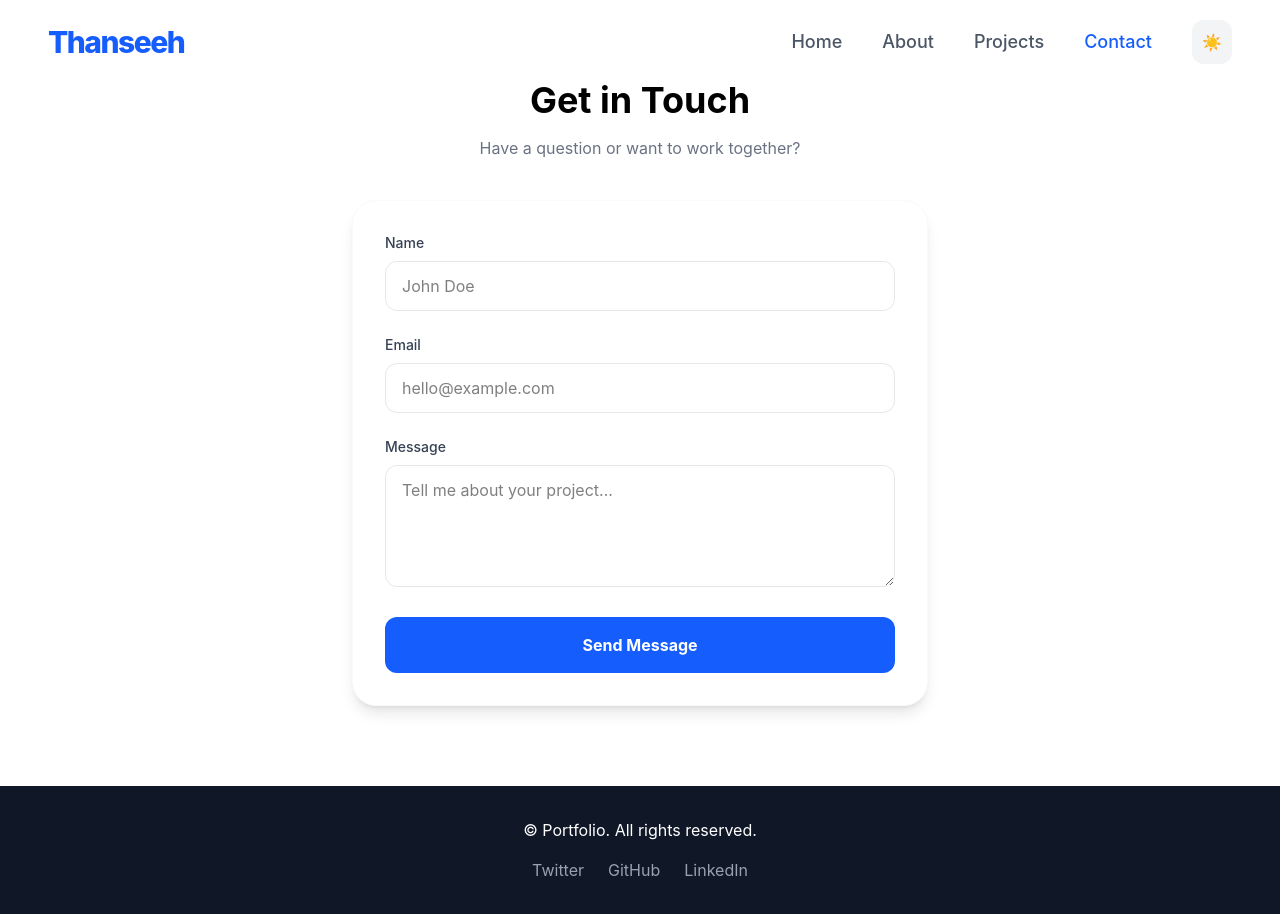
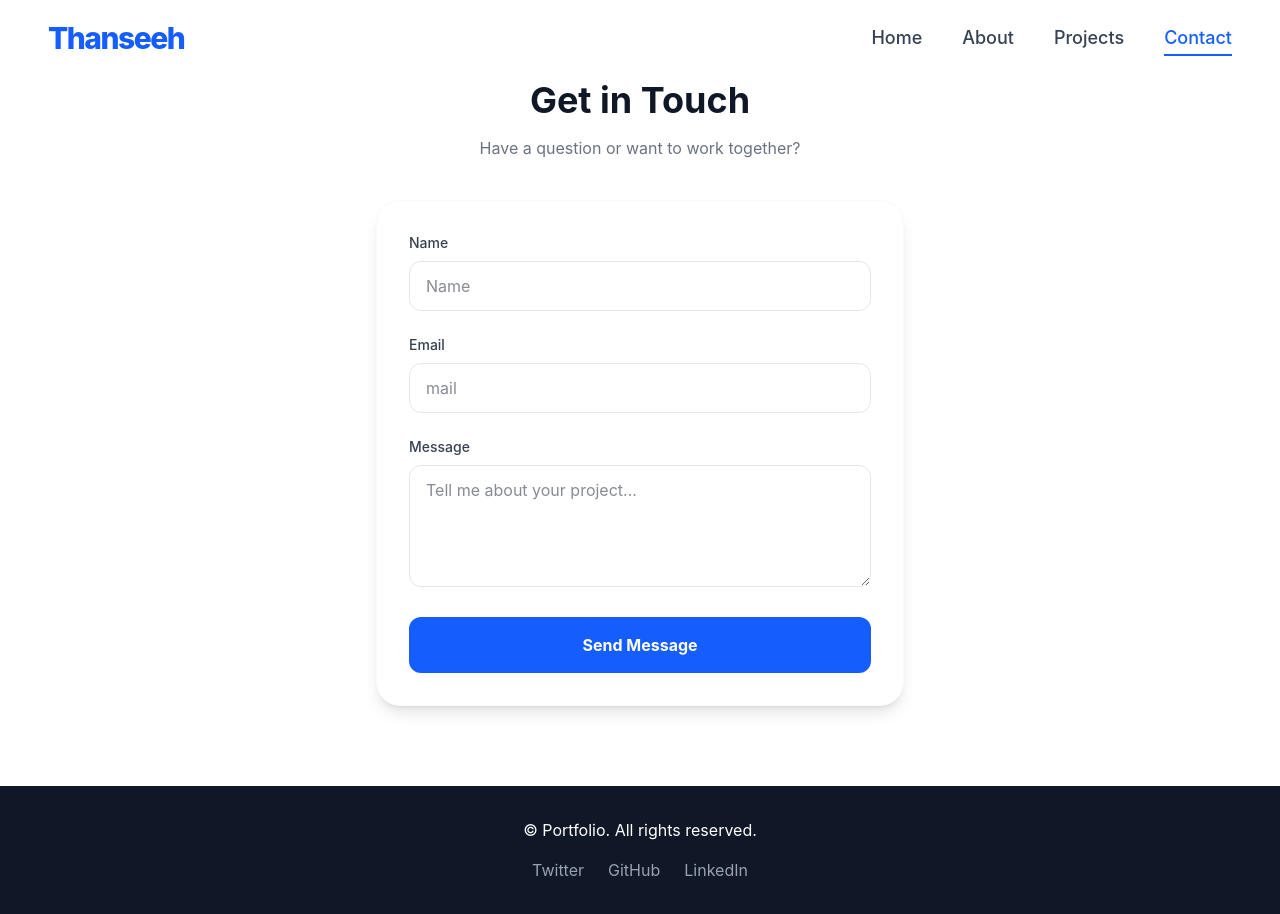
Before and after one commit to thansee6/portfolio, a React app: page /contact in a window 1280 px wide. Built offline with nearby package versions, Linux system fonts and the light colour scheme; the HTML template or start-up script is replaced by a standard one.

Commit message:
contact form validation

```diff
--- a/src/App.jsx
+++ b/src/App.jsx
@@ -1,3 +1,4 @@
+import { useState, useEffect } from 'react';
 import { BrowserRouter as Router, Routes, Route } from 'react-router-dom';
 import Navbar from './components/Navbar';
 import Footer from './components/Footer';
@@ -8,6 +9,19 @@ import Contact from './pages/Contact';
 import Loader from './components/Loader';
 
 function App() {
+  const [loading, setLoading] = useState(true);
+
+  useEffect(() => {
+    const timer = setTimeout(() => {
+      setLoading(false);
+    }, 75);
+    return () => clearTimeout(timer);
+  }, []);
+
+  if (loading) {
+    return <Loader />;
+  }
+
   return (
     <Router>
       <div className="flex flex-col min-h-screen bg-white dark:bg-black transition-colors duration-300">
--- a/src/components/Hero.jsx
+++ b/src/components/Hero.jsx
@@ -17,7 +17,7 @@ const Hero = ({ onOpenModal }) => {
         Hi, I’m <span className="text-blue-600">Thanseeh</span>
       </h1>
 
-      <p className="text-lg md:text-2xl text-gray-600 dark:text-gray-400 max-w-2xl mb-10 leading-relaxed">
+      <p className="text-lg md:text-2xl text-gray-600 dark:text-gray-400 max-w-2xl mb-8 leading-relaxed">
         Building high-performance, beautiful web experiences with
         <span className="text-gray-900 dark:text-white font-semibold"> React & Tailwind CSS.</span>
       </p>
--- a/src/components/Navbar.jsx
+++ b/src/components/Navbar.jsx
@@ -1,5 +1,5 @@
 import { useState, useEffect } from 'react';
-import { NavLink, Link, useNavigate } from 'react-router-dom';
+import { NavLink, Link, useNavigate, useLocation } from 'react-router-dom';
 
 const Navbar = () => {
   const navigate = useNavigate();
@@ -25,16 +25,24 @@ const Navbar = () => {
   }, [darkMode]);
 
   const navLinks = [
-    { name: 'Home', id: '/', href: '/' },
+    { name: 'Home', id: 'home', href: '/' },
     { name: 'About', id: 'about', href: '/about' },
     { name: 'Projects', id: 'projects', href: '/projects' },
     { name: 'Contact', id: 'contact', href: '/contact' },
   ];
 
+  const location = useLocation();
+
  useEffect(() => {
+  if (location.pathname !== '/') {
+    setActiveSection(location.pathname.substring(1));
+  } else if (window.scrollY < 100) {
+    setActiveSection('home');
+  }
+
   const observerCallback = (entries) => {
     entries.forEach((entry) => {
-        if (entry.isIntersecting) {
+      if (entry.isIntersecting && location.pathname === '/') {
         setActiveSection(entry.target.id);
       }
     });
@@ -45,13 +53,13 @@ const Navbar = () => {
     threshold: 0.6,
   });
 
-    navLinks.forEach((link) => {
-      const element = document.getElementById(link.id);
-      if (element) observer.observe(element);
-    });
 
-    return () => observer.disconnect();
-  }, []);
+  return () => {
+    observer.disconnect();
+  };
+}, [location.pathname]);
+
+
 
   useEffect(() => {
     const handleScroll = () => setScrolled(window.scrollY > 50);
@@ -90,8 +98,7 @@ const Navbar = () => {
   `;
 
   return (
-    <nav className={`fixed w-full top-0 z-50 transition-all duration-300 ${
-      scrolled
+    <nav className={`fixed w-full top-0 z-50 transition-all duration-300 ${scrolled
         ? 'bg-white/90 dark:bg-gray-900/90 backdrop-blur-md shadow-md py-3'
         : 'bg-white dark:bg-gray-900 py-5'
       }`}>
@@ -103,18 +110,22 @@ const Navbar = () => {
 
         <div className="hidden md:flex items-center space-x-10">
           {navLinks.map((link) => (
-            <NavLink key={link.name} to={link.href} className={navLinkStyles}>
+            <button
+              key={link.name}
+              onClick={() => handleLinkClick(link)}
+              className={`
+        text-lg font-medium transition-all duration-300 relative py-1
+        ${activeSection === link.id
+                  ? 'text-blue-600 dark:text-blue-400'
+                  : 'text-gray-700 dark:text-gray-300 hover:text-blue-600'
+                }
+      `}
+            >
               {link.name}
-              <span className="absolute bottom-0 left-0 w-0 h-0.5 bg-blue-600 transition-all duration-300 group-hover:w-full"></span>
-            </NavLink>
+              <span className={`absolute bottom-0 left-0 h-0.5 bg-blue-600 transition-all duration-300 ${activeSection === link.id ? 'w-full' : 'w-0'
+                }`}></span>
+            </button>
           ))}
-
-          <button
-            onClick={() => setDarkMode(!darkMode)}
-            className="p-2.5 rounded-xl bg-gray-100 dark:bg-gray-800 hover:ring-2 ring-blue-400 transition-all"
-          >
-            {darkMode ? '🌙' : '☀️'}
-          </button>
         </div>
 
         <div className="md:hidden flex items-center space-x-4">
@@ -158,5 +169,4 @@ const Navbar = () => {
     </nav>
   );
 };
-
 export default Navbar;
--- a/src/pages/Contact.jsx
+++ b/src/pages/Contact.jsx
@@ -1,27 +1,103 @@
-const Contact = () => (
-  <div className="py-20 max-w-xl mx-auto">
+import { useState } from 'react';
+
+const Contact = () => {
+  const [formData, setFormData] = useState({ name: '', email: '', message: '' });
+  const [errors, setErrors] = useState({});
+  const [success, setSuccess] = useState(false);
+
+  const handleChange = (e) => {
+    setFormData({
+      ...formData,
+      [e.target.name]: e.target.value
+    });
+    // Clear error immediately when user begins typing
+    if (errors[e.target.name]) {
+      setErrors({ ...errors, [e.target.name]: '' });
+    }
+  };
+
+  const validate = () => {
+    const newErrors = {};
+    if (!formData.name.trim()) newErrors.name = 'Name is required';
+    if (!formData.email.trim()) {
+      newErrors.email = 'Email is required';
+    } else if (!/^[^\s@]+@[^\s@]+\.[^\s@]+$/.test(formData.email)) {
+      newErrors.email = 'Invalid email format';
+    }
+    if (!formData.message.trim()) newErrors.message = 'Message is required';
+    return newErrors;
+  };
+
+  const handleSubmit = (e) => {
+    e.preventDefault();
+    const validationErrors = validate();
+    if (Object.keys(validationErrors).length > 0) {
+      setErrors(validationErrors);
+      setSuccess(false);
+    } else {
+      setErrors({});
+      setSuccess(true);
+      setFormData({ name: '', email: '', message: '' });
+    }
+  };
+
+  return (
+    <div className="py-20 max-w-xl mx-auto px-6">
       <div className="text-center mb-10">
-      <h2 className="text-4xl font-bold mb-4">Get in Touch</h2>
-      <p className="text-gray-500">Have a question or want to work together?</p>
+        <h2 className="text-4xl font-bold mb-4 text-gray-900 dark:text-white transition-colors duration-300">Get in Touch</h2>
+        <p className="text-gray-500 dark:text-gray-400">Have a question or want to work together?</p>
       </div>
-    <form className="space-y-6 bg-white p-8 rounded-3xl shadow-lg border border-gray-50">
+      <form onSubmit={handleSubmit} className="space-y-6 bg-white dark:bg-gray-900 p-8 rounded-3xl shadow-lg border border-gray-50 dark:border-gray-800 transition-colors duration-300">
+
+        {success && (
+          <div className="p-4 bg-green-50 dark:bg-green-900/30 text-green-600 dark:text-green-400 rounded-xl text-center font-medium">
+            Message sent successfully!
+          </div>
+        )}
+
         <div>
-        <label className="block text-sm font-medium text-gray-700 mb-2">Name</label>
-        <input type="text" className="w-full px-4 py-3 rounded-xl border border-gray-200 focus:ring-2 focus:ring-blue-500 outline-none transition" placeholder="John Doe" />
+          <label className="block text-sm font-medium text-gray-700 dark:text-gray-300 mb-2">Name</label>
+          <input
+            type="text"
+            name="name"
+            placeholder="Name "
+            value={formData.name}
+            onChange={handleChange}
+            className={`w-full px-4 py-3 rounded-xl border ${errors.name ? 'border-red-500' : 'border-gray-200 dark:border-gray-700'} bg-transparent text-gray-900 dark:text-white focus:ring-2 focus:ring-blue-500 outline-none transition`}
+
+          />
+          {errors.name && <p className="text-red-500 text-sm mt-1">{errors.name}</p>}
         </div>
         <div>
-        <label className="block text-sm font-medium text-gray-700 mb-2">Email</label>
-        <input type="email" className="w-full px-4 py-3 rounded-xl border border-gray-200 focus:ring-2 focus:ring-blue-500 outline-none transition" placeholder="hello@example.com" />
+          <label className="block text-sm font-medium text-gray-700 dark:text-gray-300 mb-2">Email</label>
+          <input
+            type="email"
+            name="email"
+            value={formData.email}
+            onChange={handleChange}
+            className={`w-full px-4 py-3 rounded-xl border ${errors.email ? 'border-red-500' : 'border-gray-200 dark:border-gray-700'} bg-transparent text-gray-900 dark:text-white focus:ring-2 focus:ring-blue-500 outline-none transition`}
+            placeholder="mail"
+          />
+          {errors.email && <p className="text-red-500 text-sm mt-1">{errors.email}</p>}
         </div>
         <div>
-        <label className="block text-sm font-medium text-gray-700 mb-2">Message</label>
-        <textarea rows="4" className="w-full px-4 py-3 rounded-xl border border-gray-200 focus:ring-2 focus:ring-blue-500 outline-none transition" placeholder="Tell me about your project..."></textarea>
+          <label className="block text-sm font-medium text-gray-700 dark:text-gray-300 mb-2">Message</label>
+          <textarea
+            rows="4"
+            name="message"
+            value={formData.message}
+            onChange={handleChange}
+            className={`w-full px-4 py-3 rounded-xl border ${errors.message ? 'border-red-500' : 'border-gray-200 dark:border-gray-700'} bg-transparent text-gray-900 dark:text-white focus:ring-2 focus:ring-blue-500 outline-none transition`}
+            placeholder="Tell me about your project..."
+          ></textarea>
+          {errors.message && <p className="text-red-500 text-sm mt-1">{errors.message}</p>}
         </div>
-      <button className="w-full bg-blue-600 text-white py-4 rounded-xl font-bold hover:bg-blue-700 transition transform active:scale-[0.98]">
+        <button type="submit" className="w-full bg-blue-600 text-white py-4 rounded-xl font-bold hover:bg-blue-700 transition transform active:scale-[0.98]">
           Send Message
         </button>
       </form>
     </div>
   );
+};
 
 export default Contact;
--- a/src/projects.json
+++ b/src/projects.json
@@ -1,17 +1,20 @@
 [
   {
+    "id": 1,
     "title": "E-commerce App",
     "tech": "React • Stripe",
     "desc": "A full-stack shopping experience.",
     "image": "https://via.placeholder.com/400x250"
   },
   {
+    "id": 2,
     "title": "AI Dashboard",
     "tech": "Tailwind • OpenAI",
     "desc": "Real-time data visualization tool.",
     "image": "https://via.placeholder.com/400x250"
   },
   {
+    "id": 3,
     "title": "Portfolio 2026",
     "tech": "Vite • Framer",
     "desc": "The site you are currently viewing!",
```
Lines whose indentation alone changed are shown as unchanged.
